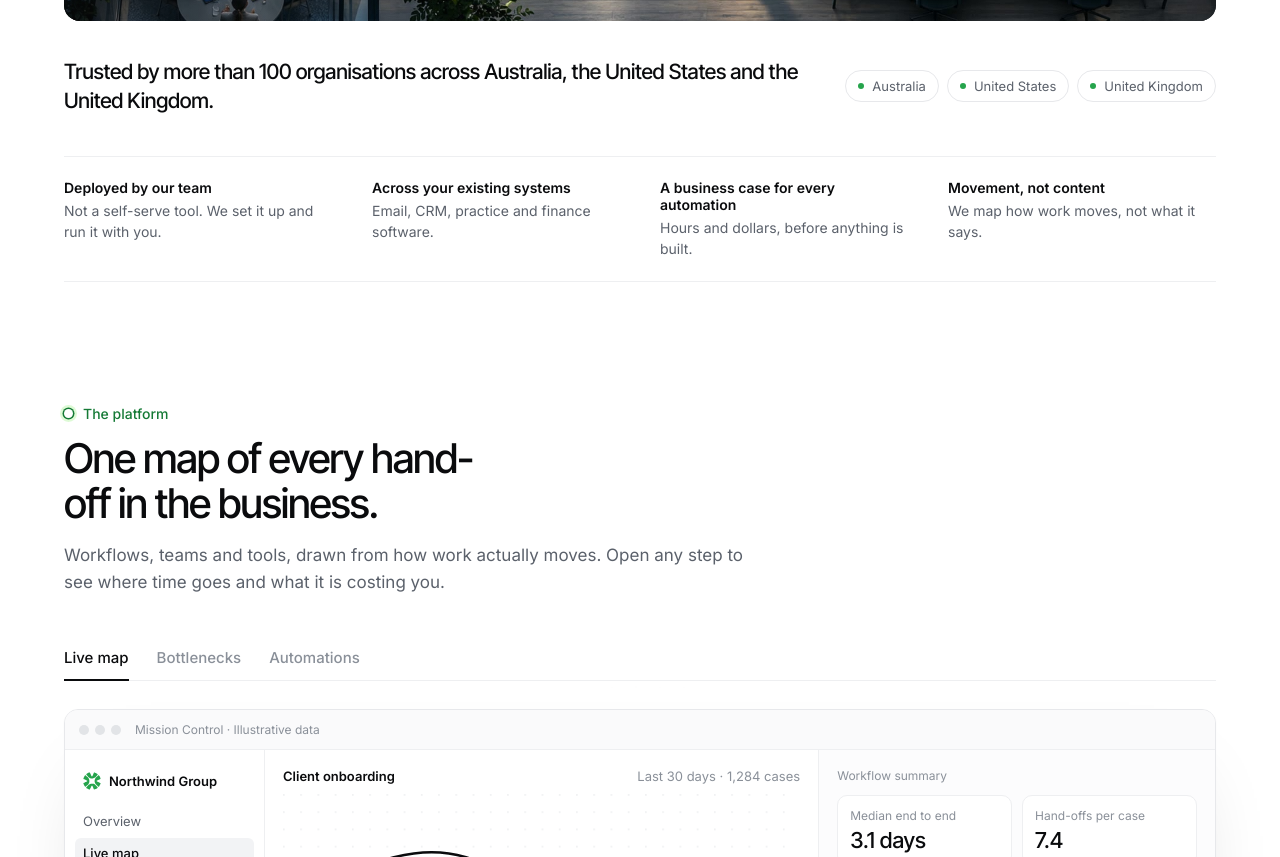
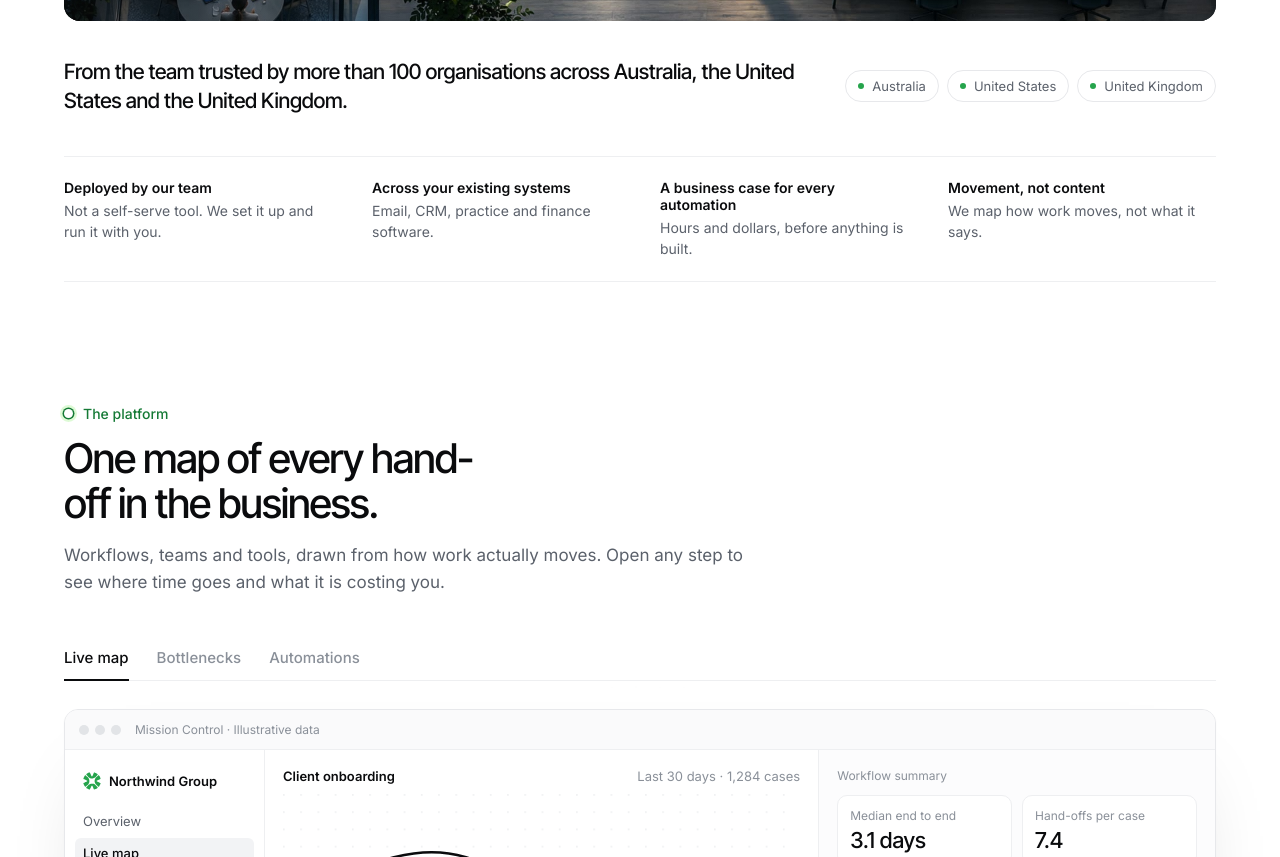
Before and after one commit to arh-ts/missioncontrol-website, a plain HTML site: page index.html in a window 1280 px wide. Shown: the part 958-1815 px from the top of the page. Drawn offline with Linux system fonts and the light colour scheme; grey boxes are pictures that could not be loaded.

Commit message:
Reword homepage credibility line
Co-Authored-By: Claude Opus 5.5 <noreply@anthropic.com>
Claude-Session: https://claude.ai/code/session_01T1MKFiWBpnUerBx4euoHet

```diff
--- a/index.html
+++ b/index.html
@@ -107,7 +107,7 @@ a:hover .ar{transform:translateX(3px)}
 <section aria-label="Who trusts us">
 <div style="max-width:1200px;margin:0 auto;padding:36px 24px 0">
 <div style="display:flex;flex-wrap:wrap;align-items:center;justify-content:space-between;gap:16px 40px">
-<p class="d" style="margin:0;flex:1 1 520px;font-size:clamp(18px,1.7vw,21px);line-height:1.4;letter-spacing:-0.015em;color:#0A0B0D;font-weight:500">Trusted by more than 100 organisations across Australia, the United States and the United Kingdom.</p>
+<p class="d" style="margin:0;flex:1 1 520px;font-size:clamp(18px,1.7vw,21px);line-height:1.4;letter-spacing:-0.015em;color:#0A0B0D;font-weight:500">From the team trusted by more than 100 organisations across Australia, the United States and the United Kingdom.</p>
 <ul style="margin:0;padding:0;list-style:none;display:flex;flex-wrap:wrap;gap:8px">
 <li style="display:inline-flex;align-items:center;gap:8px;height:32px;padding:0 12px;border:1px solid #E7E8EB;border-radius:999px;font-size:13px;color:#5B616B;white-space:nowrap"><span aria-hidden="true" style="width:6px;height:6px;border-radius:50%;background:#26A44C"></span>Australia</li>
 <li style="display:inline-flex;align-items:center;gap:8px;height:32px;padding:0 12px;border:1px solid #E7E8EB;border-radius:999px;font-size:13px;color:#5B616B;white-space:nowrap"><span aria-hidden="true" style="width:6px;height:6px;border-radius:50%;background:#26A44C"></span>United States</li>
@@ -466,7 +466,7 @@ a:hover .ar{transform:translateX(3px)}
 <section aria-label="Who trusts us">
 <div style="max-width:1200px;margin:0 auto;padding:36px 24px 0">
 <div style="display:flex;flex-wrap:wrap;align-items:center;justify-content:space-between;gap:16px 40px">
-<p class="d" style="margin:0;flex:1 1 520px;font-size:clamp(18px,1.7vw,21px);line-height:1.4;letter-spacing:-0.015em;color:#0A0B0D;font-weight:500">Trusted by more than 100 organisations across Australia, the United States and the United Kingdom.</p>
+<p class="d" style="margin:0;flex:1 1 520px;font-size:clamp(18px,1.7vw,21px);line-height:1.4;letter-spacing:-0.015em;color:#0A0B0D;font-weight:500">From the team trusted by more than 100 organisations across Australia, the United States and the United Kingdom.</p>
 <ul style="margin:0;padding:0;list-style:none;display:flex;flex-wrap:wrap;gap:8px">
 <li style="display:inline-flex;align-items:center;gap:8px;height:32px;padding:0 12px;border:1px solid #E7E8EB;border-radius:999px;font-size:13px;color:#5B616B;white-space:nowrap"><span aria-hidden="true" style="width:6px;height:6px;border-radius:50%;background:#26A44C"></span>Australia</li>
 <li style="display:inline-flex;align-items:center;gap:8px;height:32px;padding:0 12px;border:1px solid #E7E8EB;border-radius:999px;font-size:13px;color:#5B616B;white-space:nowrap"><span aria-hidden="true" style="width:6px;height:6px;border-radius:50%;background:#26A44C"></span>United States</li>
```
Also changed, not shown: src/design/Home-V3.dc.html (+1 -1 lines).
